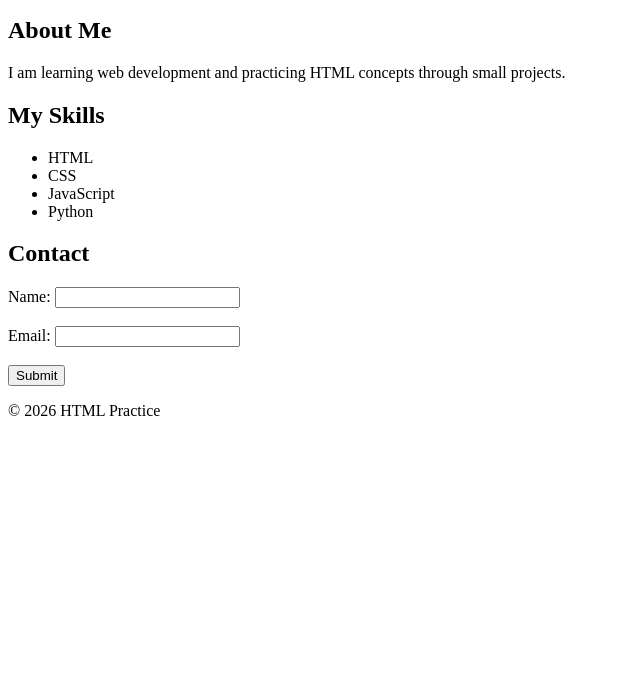
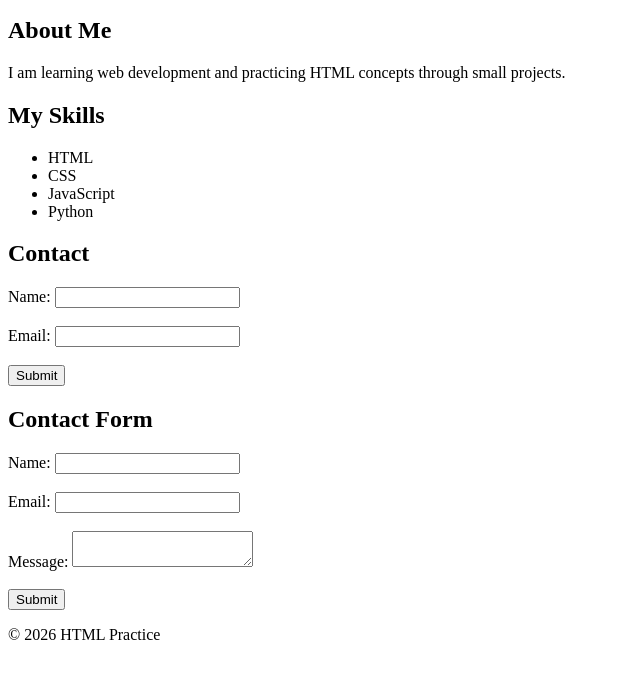
Before and after one commit to BharathHU/HTML_practice, a plain HTML site: page Bharath.html in a window 1280 px wide. Shown: the part 101-780 px from the top of the page, without its empty margins (0-640 px from the left). Drawn offline with Linux system fonts and the light colour scheme.

Commit message:
Add HTML contact form

```diff
--- a/Bharath.html
+++ b/Bharath.html
@@ -51,6 +51,28 @@
                 <button type="submit">Submit</button>
             </form>
         </section>
+        <section>
+    <h2>Contact Form</h2>
+
+    <form>
+        <label for="name">Name:</label>
+        <input type="text" id="name" name="name">
+
+        <br><br>
+
+        <label for="email">Email:</label>
+        <input type="email" id="email" name="email">
+
+        <br><br>
+
+        <label for="message">Message:</label>
+        <textarea id="message" name="message"></textarea>
+
+        <br><br>
+
+        <button type="submit">Submit</button>
+    </form>
+</section>
 
     </main>
 
```
